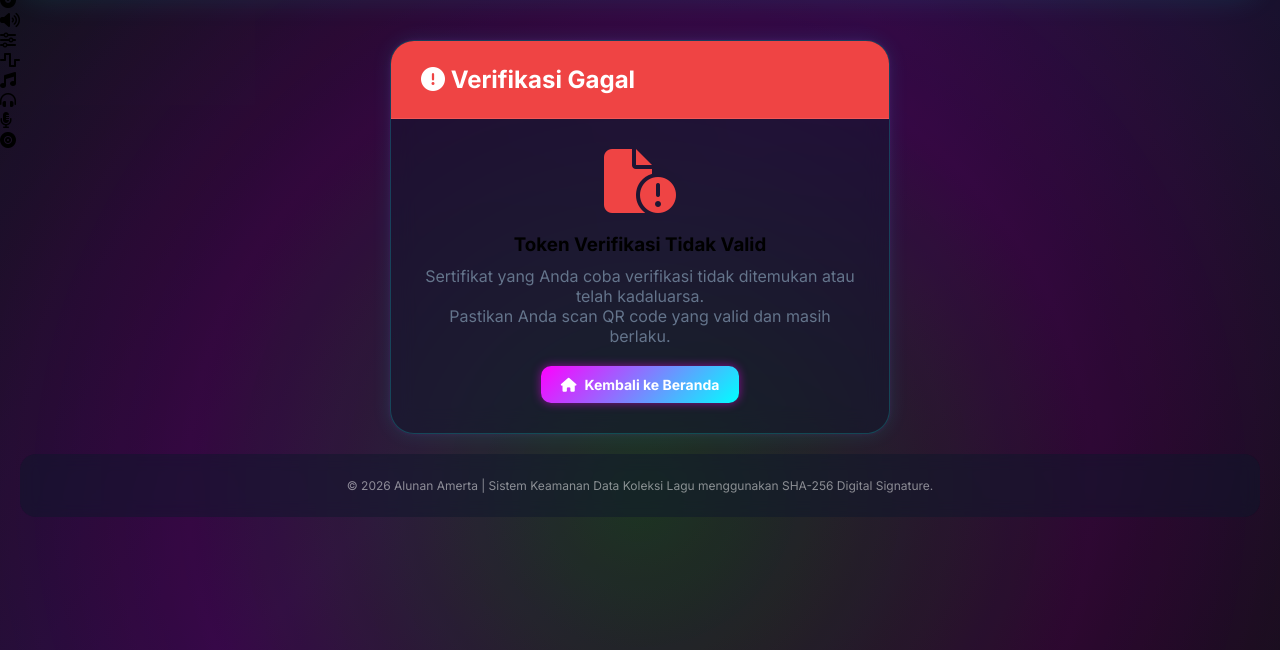
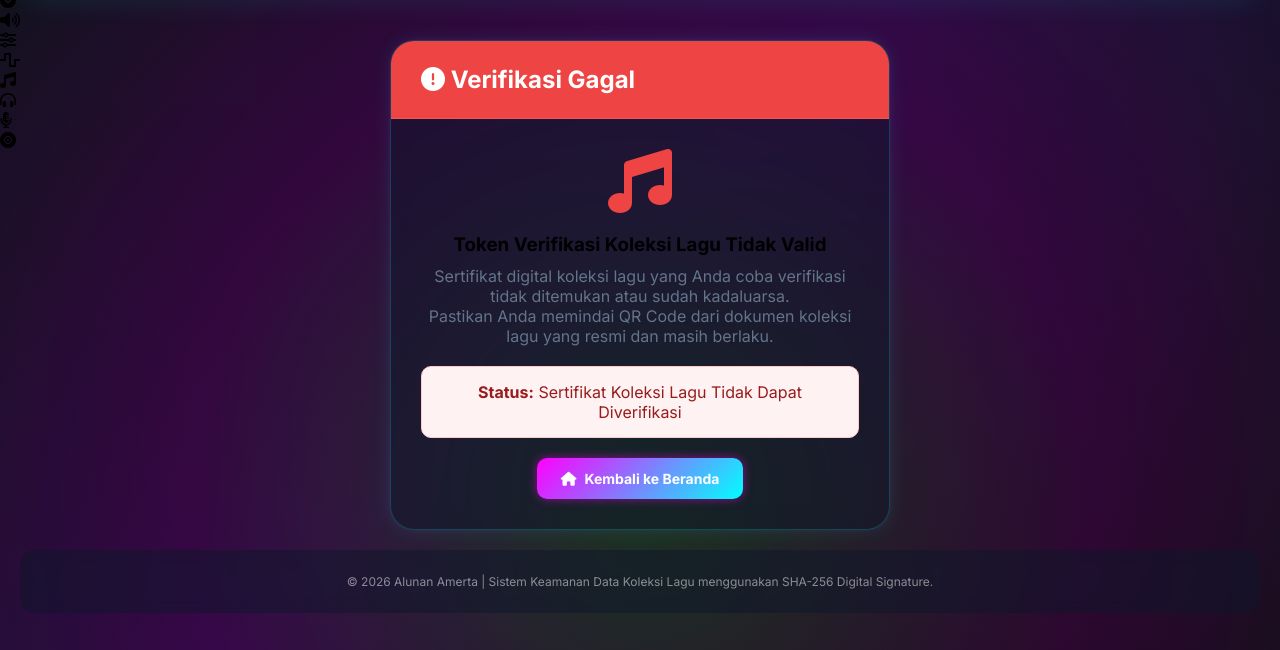
Before and after one commit to khoirunnisasyifa919-sketch/cryptovault, a Python web app: template templates/verify_error.html in a window 1280 px wide. Shown: the part 150-800 px from the top of the page. Run offline with Jinja, Linux system fonts and the light colour scheme; the template is opened without the code that fills it, so the values that code supplies are empty.

Commit message:
Update verify_error.html for song collection verification

```diff
--- a/templates/verify_error.html
+++ b/templates/verify_error.html
@@ -2,23 +2,53 @@
 
 {% block content %}
 <div class="card" style="max-width: 500px; margin: 0 auto; text-align: center;">
+
     <div class="card-header" style="background: #ef4444;">
         <h2 style="color: white;">
-            <i class="fa-solid fa-circle-exclamation"></i> Verifikasi Gagal
+            <i class="fa-solid fa-circle-exclamation"></i>
+            Verifikasi Gagal
         </h2>
     </div>
+
     <div class="card-body">
-        <i class="fa-solid fa-file-circle-exclamation" style="font-size: 64px; color: #ef4444; margin-bottom: 20px;"></i>
-        <h3>Token Verifikasi Tidak Valid</h3>
+
+        <i class="fa-solid fa-music" style="font-size: 64px; color: #ef4444; margin-bottom: 20px;"></i>
+
+        <h3>Token Verifikasi Koleksi Lagu Tidak Valid</h3>
+
         <p style="color: #64748b; margin-top: 10px;">
-            Sertifikat yang Anda coba verifikasi tidak ditemukan atau telah kadaluarsa.
+            Sertifikat digital koleksi lagu yang Anda coba verifikasi tidak ditemukan atau sudah kadaluarsa.
         </p>
+
         <p style="color: #64748b; margin-bottom: 20px;">
-            Pastikan Anda scan QR code yang valid dan masih berlaku.
+            Pastikan Anda memindai QR Code dari dokumen koleksi lagu yang resmi dan masih berlaku.
         </p>
-        <a href="{{ url_for('index') }}" class="btn btn-primary" style="background: #4f46e5; color: white; padding: 10px 20px; border-radius: 10px; text-decoration: none;">
-            <i class="fa-solid fa-home"></i> Kembali ke Beranda
+
+        <div style="
+            background:#fef2f2;
+            border:1px solid #fecaca;
+            padding:15px;
+            border-radius:10px;
+            margin-bottom:20px;
+        ">
+            <p style="margin:0; color:#991b1b;">
+                <strong>Status:</strong> Sertifikat Koleksi Lagu Tidak Dapat Diverifikasi
+            </p>
+        </div>
+
+        <a href="{{ url_for('index') }}"
+           class="btn btn-primary"
+           style="
+                background:#8b5cf6;
+                color:white;
+                padding:12px 24px;
+                border-radius:10px;
+                text-decoration:none;
+           ">
+            <i class="fa-solid fa-house"></i>
+            Kembali ke Beranda
         </a>
+
     </div>
 </div>
 {% endblock %}
```
